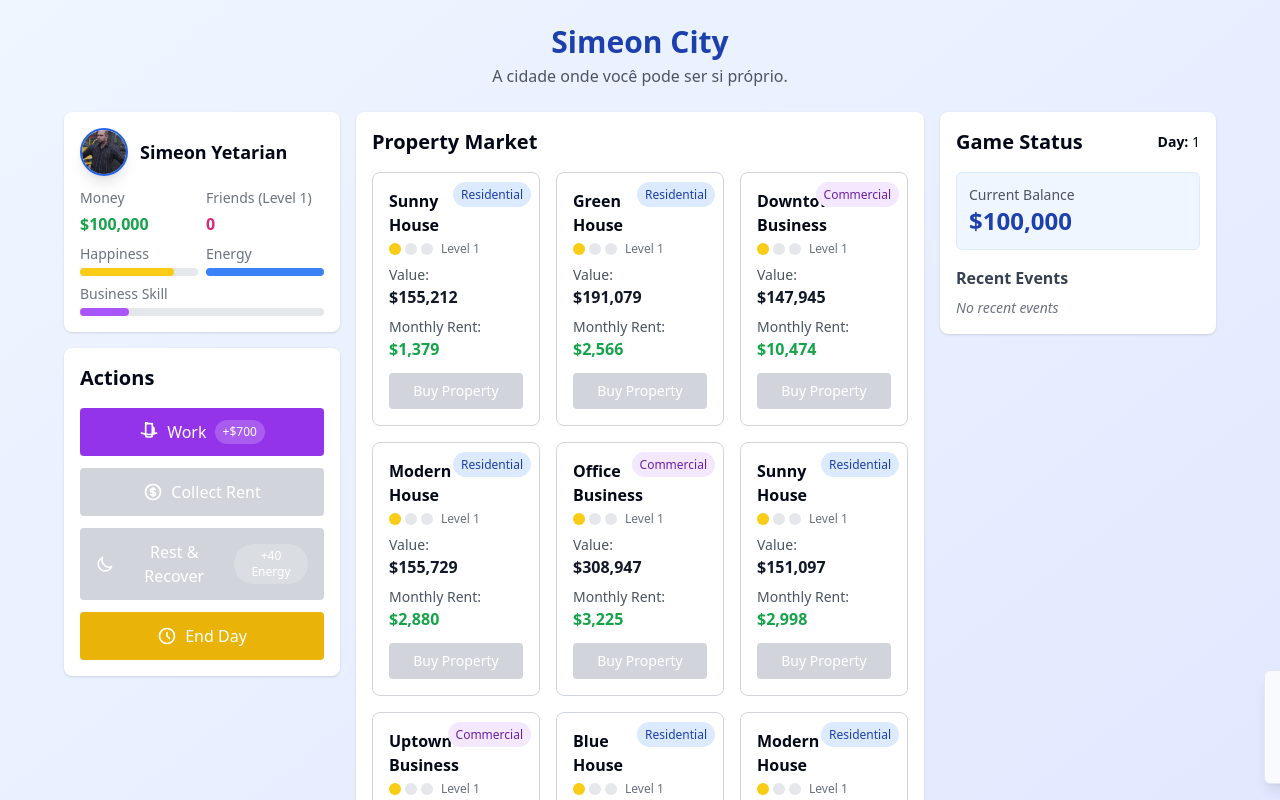
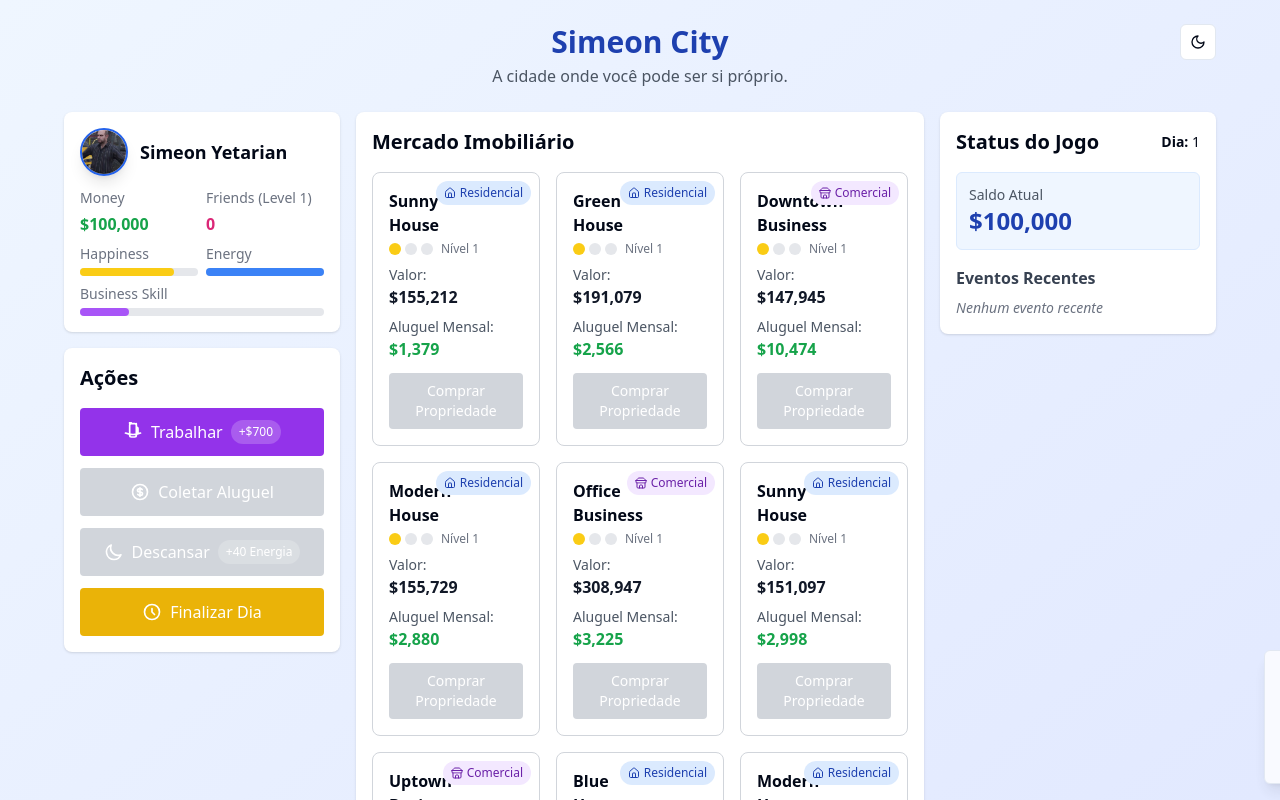
Before and after one commit to GabScalon/sim-legacy-tycoon, a React (Vite) app: page / in a window 1280 px wide. Shown: the top 800 px of the page. Built offline with nearby package versions, Linux system fonts and the light colour scheme.

Commit message:
feat: Implement dark mode, property icons, and Portuguese translation
- Added optional dark mode using CSS variables.
- Added house and shop icons to residential and commercial properties, respectively.
- Translated all game phrases to Portuguese.

```diff
--- a/src/components/ActionPanel.tsx
+++ b/src/components/ActionPanel.tsx
@@ -23,8 +23,8 @@ const ActionPanel = ({
   const workEarnings = 500 + (businessSkill * 10);
 
   return (
-    <div className="bg-white rounded-lg shadow p-4">
-      <h2 className="text-xl font-bold mb-4">Actions</h2>
+    <div className="bg-white dark:bg-gray-800 rounded-lg shadow p-4">
+      <h2 className="text-xl font-bold mb-4 dark:text-white">Ações</h2>
 
       <div className="grid grid-cols-1 gap-3">
         <button
@@ -32,14 +32,14 @@ const ActionPanel = ({
           disabled={energy < 20}
           className={`px-4 py-3 rounded text-white font-medium flex items-center justify-center ${
             energy >= 20
-              ? "bg-purple-600 hover:bg-purple-700"
-              : "bg-gray-300 cursor-not-allowed"
+              ? "bg-purple-600 hover:bg-purple-700 dark:bg-purple-700 dark:hover:bg-purple-600"
+              : "bg-gray-300 cursor-not-allowed dark:bg-gray-600"
           }`}
         >
           <svg xmlns="http://www.w3.org/2000/svg" className="h-5 w-5 mr-2" fill="none" viewBox="0 0 24 24" stroke="currentColor">
             <path strokeLinecap="round" strokeLinejoin="round" strokeWidth={2} d="M21 13.255A23.931 23.931 0 0112 15c-3.183 0-6.22-.62-9-1.745M16 6V4a2 2 0 00-2-2h-4a2 2 0 00-2-2v2m8 0V6a2 2 0 012 2v6M8 6V4a2 2 0 012-2h4a2 2 0 012 2v2M8 6v10a2 2 0 002 2h4a2 2 0 002-2V6" />
           </svg>
-          Work
+          Trabalhar
           <span className="ml-2 text-xs bg-white bg-opacity-20 px-2 py-1 rounded-full">
             +${workEarnings}
           </span>
@@ -50,22 +50,22 @@ const ActionPanel = ({
           disabled={ownedPropertiesCount === 0 || energy < 15}
           className={`px-4 py-3 rounded text-white font-medium flex items-center justify-center ${
             ownedPropertiesCount > 0 && energy >= 15
-              ? "bg-green-600 hover:bg-green-700"
-              : "bg-gray-300 cursor-not-allowed"
+              ? "bg-green-600 hover:bg-green-700 dark:bg-green-700 dark:hover:bg-green-600"
+              : "bg-gray-300 cursor-not-allowed dark:bg-gray-600"
           }`}
         >
           <svg xmlns="http://www.w3.org/2000/svg" className="h-5 w-5 mr-2" fill="none" viewBox="0 0 24 24" stroke="currentColor">
             <path strokeLinecap="round" strokeLinejoin="round" strokeWidth={2} d="M12 8c-1.657 0-3 .895-3 2s1.343 2 3 2 3 .895 3 2-1.343 2-3 2m0-8c1.11 0 2.08.402 2.599 1M12 8V7m0 1v8m0 0v1m0-1c-1.11 0-2.08-.402-2.599-1M21 12a9 9 0 11-18 0 9 9 0 0118 0z" />
           </svg>
-          Collect Rent
+          Coletar Aluguel
           {ownedPropertiesCount > 0 && energy >= 15 && (
             <span className="ml-2 text-xs bg-white bg-opacity-20 px-2 py-1 rounded-full">
-              {ownedPropertiesCount} {ownedPropertiesCount === 1 ? "property" : "properties"}
+              {ownedPropertiesCount} {ownedPropertiesCount === 1 ? "propriedade" : "propriedades"}
             </span>
           )}
           {energy < 15 && (
             <span className="ml-2 text-xs bg-white bg-opacity-20 px-2 py-1 rounded-full">
-              15 Energy
+              15 Energia
             </span>
           )}
         </button>
@@ -75,27 +75,27 @@ const ActionPanel = ({
           disabled={energy >= 100}
           className={`px-4 py-3 rounded text-white font-medium flex items-center justify-center ${
             energy < 100
-              ? "bg-blue-600 hover:bg-blue-700"
-              : "bg-gray-300 cursor-not-allowed"
+              ? "bg-blue-600 hover:bg-blue-700 dark:bg-blue-700 dark:hover:bg-blue-600"
+              : "bg-gray-300 cursor-not-allowed dark:bg-gray-600"
           }`}
         >
           <svg xmlns="http://www.w3.org/2000/svg" className="h-5 w-5 mr-2" fill="none" viewBox="0 0 24 24" stroke="currentColor">
             <path strokeLinecap="round" strokeLinejoin="round" strokeWidth={2} d="M20.354 15.354A9 9 0 018.646 3.646 9.003 9.003 0 0012 21a9.003 9.003 0 008.354-5.646z" />
           </svg>
-          Rest & Recover
+          Descansar
           <span className="ml-2 text-xs bg-white bg-opacity-20 px-2 py-1 rounded-full">
-            +40 Energy
+            +40 Energia
           </span>
         </button>
 
         <button
           onClick={onAdvanceDay}
-          className="px-4 py-3 rounded bg-yellow-500 text-white font-medium hover:bg-yellow-600 flex items-center justify-center"
+          className="px-4 py-3 rounded bg-yellow-500 text-white font-medium hover:bg-yellow-600 dark:bg-yellow-600 dark:hover:bg-yellow-500 flex items-center justify-center"
         >
           <svg xmlns="http://www.w3.org/2000/svg" className="h-5 w-5 mr-2" fill="none" viewBox="0 0 24 24" stroke="currentColor">
             <path strokeLinecap="round" strokeLinejoin="round" strokeWidth={2} d="M12 8v4l3 3m6-3a9 9 0 11-18 0 9 9 0 0118 0z" />
           </svg>
-          End Day
+          Finalizar Dia
         </button>
       </div>
     </div>
--- a/src/components/GameBoard.tsx
+++ b/src/components/GameBoard.tsx
@@ -18,8 +18,8 @@ const GameBoard = ({
   onUpgradeProperty
 }: GameBoardProps) => {
   return (
-    <div className="bg-white rounded-lg shadow p-4">
-      <h2 className="text-xl font-bold mb-4">Property Market</h2>
+    <div className="bg-white dark:bg-gray-800 rounded-lg shadow p-4">
+      <h2 className="text-xl font-bold mb-4 dark:text-white">Mercado Imobiliário</h2>
       <div className="grid grid-cols-1 md:grid-cols-3 gap-4">
         {properties.map((property) => (
           <Property
--- a/src/components/Property.tsx
+++ b/src/components/Property.tsx
@@ -1,5 +1,6 @@
 
 import { Property as PropertyType } from "../types/game";
+import { House, Store } from "lucide-react";
 
 interface PropertyProps {
   property: PropertyType;
@@ -16,44 +17,46 @@ const Property = ({ property, canAfford, isOwned, onBuy, onUpgrade }: PropertyPr
     <div
       className={`relative border rounded-lg p-4 h-full transition-all duration-200 ${
         isOwned
-          ? "border-green-500 bg-green-50"
-          : "border-gray-300 bg-white hover:shadow-md"
+          ? "border-green-500 bg-green-50 dark:bg-green-900/20 dark:border-green-400"
+          : "border-gray-300 bg-white dark:bg-gray-800 dark:border-gray-600 hover:shadow-md"
       }`}
     >
       <div className="absolute top-2 right-2">
         {property.type === "residential" ? (
-          <span className="bg-blue-100 text-blue-800 text-xs px-2 py-1 rounded-full">
-            Residential
+          <span className="bg-blue-100 text-blue-800 dark:bg-blue-900 dark:text-blue-200 text-xs px-2 py-1 rounded-full flex items-center gap-1">
+            <House className="h-3 w-3" />
+            Residencial
           </span>
         ) : (
-          <span className="bg-purple-100 text-purple-800 text-xs px-2 py-1 rounded-full">
-            Commercial
+          <span className="bg-purple-100 text-purple-800 dark:bg-purple-900 dark:text-purple-200 text-xs px-2 py-1 rounded-full flex items-center gap-1">
+            <Store className="h-3 w-3" />
+            Comercial
           </span>
         )}
       </div>
 
-      <h3 className="font-bold mb-1 pr-20">{property.name}</h3>
+      <h3 className="font-bold mb-1 pr-20 dark:text-white">{property.name}</h3>
 
       <div className="flex items-center mb-2">
         {Array.from({ length: 3 }).map((_, i) => (
           <div
             key={i}
             className={`w-3 h-3 mr-1 rounded-full ${
-              i < property.level ? "bg-yellow-400" : "bg-gray-200"
+              i < property.level ? "bg-yellow-400" : "bg-gray-200 dark:bg-gray-600"
             }`}
           />
         ))}
-        <span className="text-xs text-gray-500 ml-1">Level {property.level}</span>
+        <span className="text-xs text-gray-500 dark:text-gray-400 ml-1">Nível {property.level}</span>
       </div>
 
       <div className="mb-2">
-        <div className="text-sm text-gray-600">Value:</div>
-        <div className="font-bold text-gray-900">${property.price.toLocaleString()}</div>
+        <div className="text-sm text-gray-600 dark:text-gray-400">Valor:</div>
+        <div className="font-bold text-gray-900 dark:text-white">${property.price.toLocaleString()}</div>
       </div>
 
       <div className="mb-3">
-        <div className="text-sm text-gray-600">Monthly Rent:</div>
-        <div className="font-bold text-green-600">${property.rent.toLocaleString()}</div>
+        <div className="text-sm text-gray-600 dark:text-gray-400">Aluguel Mensal:</div>
+        <div className="font-bold text-green-600 dark:text-green-400">${property.rent.toLocaleString()}</div>
       </div>
 
       <div className="flex flex-col space-y-2">
@@ -63,11 +66,11 @@ const Property = ({ property, canAfford, isOwned, onBuy, onUpgrade }: PropertyPr
             disabled={!canAfford}
             className={`px-4 py-2 rounded text-sm text-white font-medium ${
               canAfford
-                ? "bg-blue-600 hover:bg-blue-700"
-                : "bg-gray-300 cursor-not-allowed"
+                ? "bg-blue-600 hover:bg-blue-700 dark:bg-blue-700 dark:hover:bg-blue-600"
+                : "bg-gray-300 cursor-not-allowed dark:bg-gray-600"
             }`}
           >
-            Buy Property
+            Comprar Propriedade
           </button>
         )}
 
@@ -77,11 +80,11 @@ const Property = ({ property, canAfford, isOwned, onBuy, onUpgrade }: PropertyPr
             disabled={!canAfford}
             className={`px-4 py-2 rounded text-sm font-medium ${
               canAfford
-                ? "bg-yellow-500 text-white hover:bg-yellow-600"
-                : "bg-gray-300 text-gray-500 cursor-not-allowed"
+                ? "bg-yellow-500 text-white hover:bg-yellow-600 dark:bg-yellow-600 dark:hover:bg-yellow-500"
+                : "bg-gray-300 text-gray-500 cursor-not-allowed dark:bg-gray-600 dark:text-gray-400"
             }`}
           >
-            Upgrade (${Math.floor(property.price * 0.3).toLocaleString()})
+            Melhorar (${Math.floor(property.price * 0.3).toLocaleString()})
           </button>
         )}
       </div>
--- a/src/components/StatsPanel.tsx
+++ b/src/components/StatsPanel.tsx
@@ -9,41 +9,41 @@ interface StatsPanelProps {
 
 const StatsPanel = ({ money, day, events }: StatsPanelProps) => {
   return (
-    <div className="bg-white rounded-lg shadow p-4">
+    <div className="bg-white dark:bg-gray-800 rounded-lg shadow p-4">
       <div className="flex justify-between items-center mb-4">
-        <h2 className="text-xl font-bold">Game Status</h2>
-        <div className="text-sm">
-          <span className="font-semibold">Day:</span> {day}
+        <h2 className="text-xl font-bold dark:text-white">Status do Jogo</h2>
+        <div className="text-sm dark:text-gray-300">
+          <span className="font-semibold">Dia:</span> {day}
         </div>
       </div>
 
-      <div className="mb-4 p-3 bg-blue-50 rounded-md border border-blue-100">
-        <div className="text-sm text-gray-600">Current Balance</div>
-        <div className="text-2xl font-bold text-blue-800">${money.toLocaleString()}</div>
+      <div className="mb-4 p-3 bg-blue-50 dark:bg-blue-900/30 rounded-md border border-blue-100 dark:border-blue-800">
+        <div className="text-sm text-gray-600 dark:text-gray-400">Saldo Atual</div>
+        <div className="text-2xl font-bold text-blue-800 dark:text-blue-200">${money.toLocaleString()}</div>
       </div>
 
       <div>
-        <h3 className="font-semibold text-gray-700 mb-2">Recent Events</h3>
+        <h3 className="font-semibold text-gray-700 dark:text-gray-300 mb-2">Eventos Recentes</h3>
         <div className="max-h-60 overflow-y-auto pr-1">
           {events.length === 0 ? (
-            <div className="text-sm text-gray-500 italic">No recent events</div>
+            <div className="text-sm text-gray-500 dark:text-gray-400 italic">Nenhum evento recente</div>
           ) : (
             events.map((event) => (
               <div
                 key={event.id}
-                className="mb-2 p-2 border-l-4 border-blue-400 bg-gray-50"
+                className="mb-2 p-2 border-l-4 border-blue-400 dark:border-blue-500 bg-gray-50 dark:bg-gray-700"
               >
                 <div className="flex justify-between">
-                  <span className="font-medium text-sm">{event.title}</span>
-                  <span className="text-xs text-gray-500">Day {event.day}</span>
+                  <span className="font-medium text-sm dark:text-gray-200">{event.title}</span>
+                  <span className="text-xs text-gray-500 dark:text-gray-400">Dia {event.day}</span>
                 </div>
-                <p className="text-sm text-gray-600">{event.description}</p>
+                <p className="text-sm text-gray-600 dark:text-gray-300">{event.description}</p>
                 <div className={`text-sm font-medium ${
                   event.effect.includes('+')
-                    ? 'text-green-600'
+                    ? 'text-green-600 dark:text-green-400'
                     : event.effect.includes('-')
-                      ? 'text-red-600'
-                      : 'text-blue-600'
+                      ? 'text-red-600 dark:text-red-400'
+                      : 'text-blue-600 dark:text-blue-400'
                 }`}>
                   {event.effect}
                 </div>
--- /dev/null
+++ b/src/components/ThemeToggle.tsx
@@ -0,0 +1,46 @@
+
+import { Moon, Sun } from "lucide-react";
+import { Button } from "@/components/ui/button";
+import { useState, useEffect } from "react";
+
+const ThemeToggle = () => {
+  const [isDark, setIsDark] = useState(false);
+
+  useEffect(() => {
+    const isDarkMode = localStorage.getItem('darkMode') === 'true';
+    setIsDark(isDarkMode);
+    if (isDarkMode) {
+      document.documentElement.classList.add('dark');
+    } else {
+      document.documentElement.classList.remove('dark');
+    }
+  }, []);
+
+  const toggleTheme = () => {
+    const newDarkMode = !isDark;
+    setIsDark(newDarkMode);
+    localStorage.setItem('darkMode', newDarkMode.toString());
+    if (newDarkMode) {
+      document.documentElement.classList.add('dark');
+    } else {
+      document.documentElement.classList.remove('dark');
+    }
+  };
+
+  return (
+    <Button
+      variant="outline"
+      size="icon"
+      onClick={toggleTheme}
+      className="h-9 w-9"
+    >
+      {isDark ? (
+        <Sun className="h-4 w-4" />
+      ) : (
+        <Moon className="h-4 w-4" />
+      )}
+    </Button>
+  );
+};
+
+export default ThemeToggle;
--- a/src/pages/Index.tsx
+++ b/src/pages/Index.tsx
@@ -1,9 +1,11 @@
+
 import { useState, useEffect } from "react";
 import { useToast } from "@/hooks/use-toast";
 import Character from "@/components/Character";
 import GameBoard from "@/components/GameBoard";
 import StatsPanel from "@/components/StatsPanel";
 import ActionPanel from "@/components/ActionPanel";
+import ThemeToggle from "@/components/ThemeToggle";
 import {
   initializeGame,
   buyProperty,
@@ -24,8 +26,8 @@ const Index = () => {
     const newGameState = initializeGame("Simeon Yetarian");
     setGameState(newGameState);
     toast({
-      title: "Game Started",
-      description: "Welcome to Simopoly, Simeon Yetarian! Build your property empire and create your legacy.",
+      title: "Jogo Iniciado",
+      description: "Bem-vindo ao Simeon City, Simeon Yetarian! Construa seu império imobiliário e crie seu legado.",
     });
   }, [toast]);
 
@@ -37,8 +39,8 @@ const Index = () => {
 
     if (gameState.character.money < property.price) {
       toast({
-        title: "Cannot Buy Property",
-        description: "You don't have enough money to buy this property.",
+        title: "Não é Possível Comprar Propriedade",
+        description: "Você não tem dinheiro suficiente para comprar esta propriedade.",
         variant: "destructive",
       });
       return;
@@ -48,7 +50,7 @@ const Index = () => {
     setGameState(updatedGameState);
 
     // Check if a friend was gained
-    const friendEvent = updatedGameState.events.find(e => e.title.includes("Friend"));
+    const friendEvent = updatedGameState.events.find(e => e.title.includes("Amigo"));
     if (friendEvent && friendEvent.day === updatedGameState.day) {
       toast({
         title: friendEvent.title,
@@ -57,8 +59,8 @@ const Index = () => {
     }
 
     toast({
-      title: "You bought a property!",
-      description: `You have successfully purchased ${property.name}.`,
+      title: "Você comprou uma propriedade!",
+      description: `Você comprou com sucesso ${property.name}.`,
     });
   };
 
@@ -72,8 +74,8 @@ const Index = () => {
 
     if (gameState.character.money < upgradeCost) {
       toast({
-        title: "Cannot Upgrade Property",
-        description: "You don't have enough money to upgrade this property.",
+        title: "Não é Possível Melhorar Propriedade",
+        description: "Você não tem dinheiro suficiente para melhorar esta propriedade.",
         variant: "destructive",
       });
       return;
@@ -81,8 +83,8 @@ const Index = () => {
 
     if (property.level >= 3) {
       toast({
-        title: "Maximum Level Reached",
-        description: "This property is already at its maximum level.",
+        title: "Nível Máximo Atingido",
+        description: "Esta propriedade já está em seu nível máximo.",
         variant: "destructive",
       });
       return;
@@ -92,8 +94,8 @@ const Index = () => {
     setGameState(updatedGameState);
 
     toast({
-      title: "Property Upgraded",
-      description: `You have successfully upgraded ${property.name} to level ${property.level + 1}.`,
+      title: "Propriedade Melhorada",
+      description: `Você melhorou com sucesso ${property.name} para o nível ${property.level + 1}.`,
     });
   };
 
@@ -102,8 +104,8 @@ const Index = () => {
 
     if (gameState.character.energy < 15) {
       toast({
-        title: "Too Tired to Collect Rent",
-        description: "You need at least 15 energy to collect rent. Try resting first.",
+        title: "Muito Cansado para Coletar Aluguel",
+        description: "Você precisa de pelo menos 15 de energia para coletar aluguel. Tente descansar primeiro.",
         variant: "destructive",
       });
       return;
@@ -112,8 +114,8 @@ const Index = () => {
     const ownedProperties = gameState.properties.filter(p => p.ownerId === gameState.character.id);
     if (ownedProperties.length === 0) {
       toast({
-        title: "No Properties",
-        description: "You don't own any properties to collect rent from.",
+        title: "Nenhuma Propriedade",
+        description: "Você não possui propriedades para coletar aluguel.",
         variant: "destructive",
       });
       return;
@@ -124,8 +126,8 @@ const Index = () => {
     setGameState(updatedGameState);
 
     toast({
-      title: "Rent Collected",
-      description: `You collected $${totalRent.toLocaleString()} in rent from your properties.`,
+      title: "Aluguel Coletado",
+      description: `Você coletou $${totalRent.toLocaleString()} em aluguéis de suas propriedades.`,
     });
   };
 
@@ -134,8 +136,8 @@ const Index = () => {
 
     if (gameState.character.energy >= 100) {
       toast({
-        title: "Already Rested",
-        description: "Your energy is already at maximum.",
+        title: "Já Descansado",
+        description: "Sua energia já está no máximo.",
         variant: "destructive",
       });
       return;
@@ -145,8 +147,8 @@ const Index = () => {
     setGameState(updatedGameState);
 
     toast({
-      title: "Rested",
-      description: "You've taken some time to rest and recovered energy.",
+      title: "Descansou",
+      description: "Você descansou e recuperou energia.",
     });
   };
 
@@ -155,8 +157,8 @@ const Index = () => {
 
     if (gameState.character.energy < 20) {
       toast({
-        title: "Too Tired to Work",
-        description: "You need at least 20 energy to work. Try resting first.",
+        title: "Muito Cansado para Trabalhar",
+        description: "Você precisa de pelo menos 20 de energia para trabalhar. Tente descansar primeiro.",
         variant: "destructive",
       });
       return;
@@ -170,7 +172,7 @@ const Index = () => {
     setGameState(updatedGameState);
 
     // Check if a friend was gained
-    const friendEvent = updatedGameState.events.find(e => e.title.includes("Friend"));
+    const friendEvent = updatedGameState.events.find(e => e.title.includes("Amigo"));
     if (friendEvent && friendEvent.day === updatedGameState.day) {
       toast({
         title: friendEvent.title,
@@ -179,8 +181,8 @@ const Index = () => {
     }
 
     toast({
-      title: "Work Completed",
-      description: `You earned $${totalEarnings.toLocaleString()} and improved your business skills!`,
+      title: "Trabalho Concluído",
+      description: `Você ganhou $${totalEarnings.toLocaleString()} e melhorou suas habilidades de negócios!`,
     });
   };
 
@@ -191,17 +193,17 @@ const Index = () => {
     setGameState(updatedGameState);
 
     toast({
-      title: "Day Completed",
-      description: `You have advanced to day ${updatedGameState.day}.`,
+      title: "Dia Concluído",
+      description: `Você avançou para o dia ${updatedGameState.day}.`,
     });
   };
 
   if (!gameState) {
     return (
-      <div className="min-h-screen bg-gradient-to-br from-blue-50 to-indigo-100 flex items-center justify-center">
+      <div className="min-h-screen bg-gradient-to-br from-blue-50 to-indigo-100 dark:from-gray-900 dark:to-gray-800 flex items-center justify-center">
         <div className="text-center">
-          <h1 className="text-4xl font-bold text-blue-800 mb-2">Loading Simopoly...</h1>
-          <p className="text-lg text-gray-600">Preparing your property empire</p>
+          <h1 className="text-4xl font-bold text-blue-800 dark:text-blue-200 mb-2">Carregando Simeon City...</h1>
+          <p className="text-lg text-gray-600 dark:text-gray-300">Preparando seu império imobiliário</p>
         </div>
       </div>
     );
@@ -212,11 +214,14 @@ const Index = () => {
   ).length;
 
   return (
-    <div className="min-h-screen bg-gradient-to-br from-blue-50 to-indigo-100 py-6 px-4">
+    <div className="min-h-screen bg-gradient-to-br from-blue-50 to-indigo-100 dark:from-gray-900 dark:to-gray-800 py-6 px-4">
       <div className="max-w-6xl mx-auto">
-        <div className="text-center mb-6">
-          <h1 className="text-3xl font-bold text-blue-800 mb-1">Simeon City</h1>
-          <p className="text-gray-600">A cidade onde você pode ser si próprio.</p>
+        <div className="text-center mb-6 relative">
+          <div className="absolute top-0 right-0">
+            <ThemeToggle />
+          </div>
+          <h1 className="text-3xl font-bold text-blue-800 dark:text-blue-200 mb-1">Simeon City</h1>
+          <p className="text-gray-600 dark:text-gray-300">A cidade onde você pode ser si próprio.</p>
         </div>
 
         <div className="grid grid-cols-1 lg:grid-cols-4 gap-4">
```
